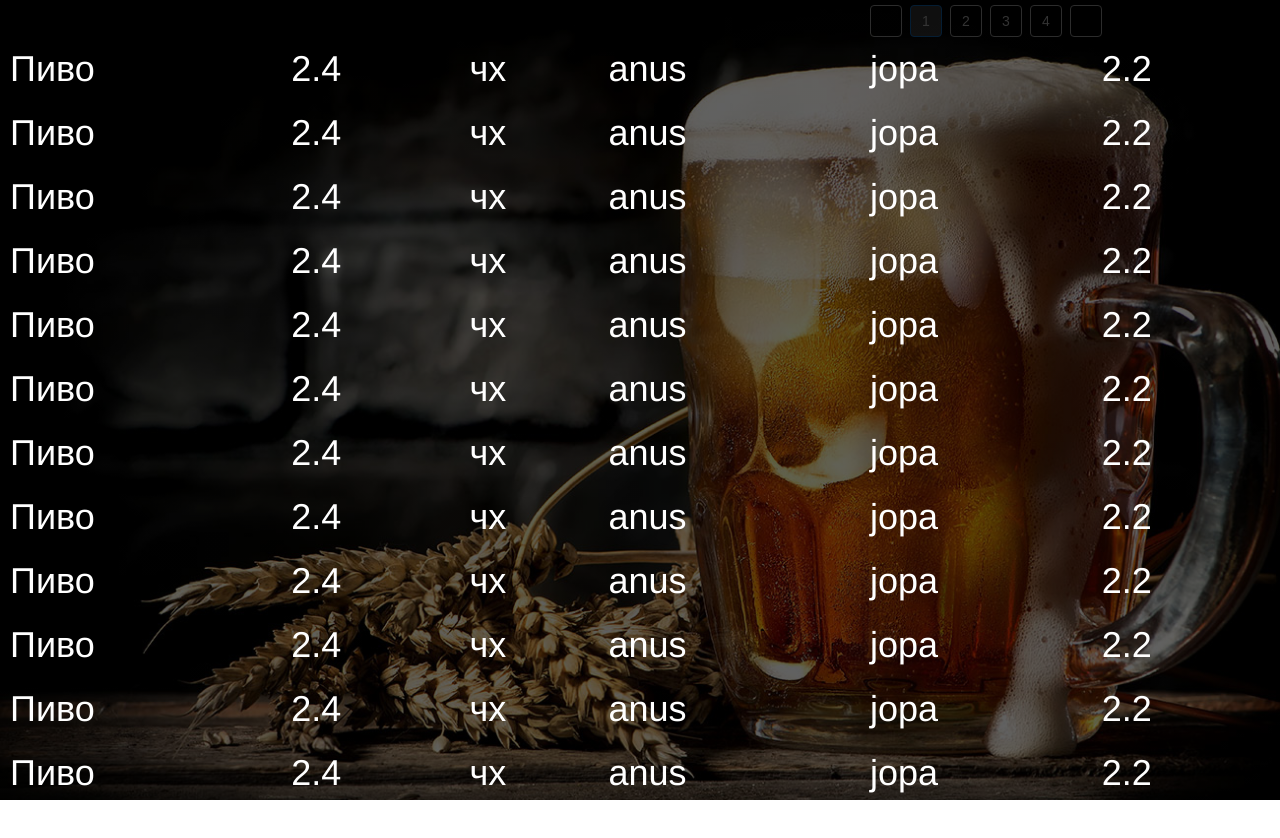
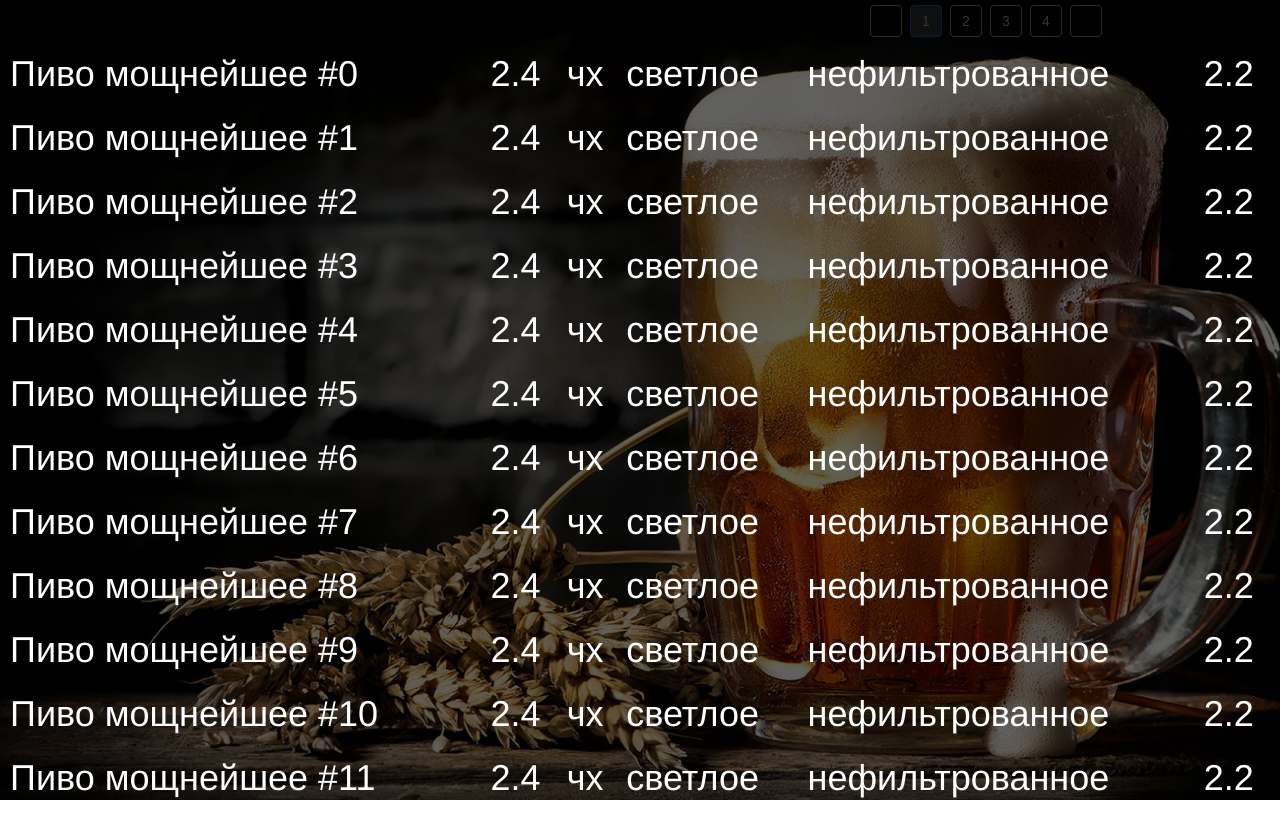
Before and after one commit to dowellkin/mavra20, a Vue app: page / in a window 1280 px wide. Shown: the top 838 px of the page. Built offline with nearby package versions, Linux system fonts and the light colour scheme.

Commit message:
change info

```diff
--- a/src/App.vue
+++ b/src/App.vue
@@ -1,15 +1,22 @@
 <template>
   <div id="app">
 
-		<a-row class="header" type="flex" justify="space-around" align="middle">
+		<a-row class="header" type="flex" justify="space-around" align="middle" style="margin-bottom: 5px">
 			<a-col>
 				<a-icon class="icon" type="plus" @click="openmodal('add')"/>
 				<a-modal :visible="modal.add.visible" @cancel="closemodal('add')">
-
+					<span slot="percent" slot-scope="text">{{text}}%</span>
+					<span slot="price" slot-scope="text">{{text}}р.</span>
 				</a-modal>
 			</a-col>
 			<a-col>
-				<a-icon class="icon" type="setting" />
+				<a-icon class="icon" type="setting" @click="openmodal('settings')"/>
+				<a-modal :visible="modal.settings.visible" @cancel="closemodal('settings')">
+					<p>
+						test
+						<a-input v-model="onScreen" type="number" min=1></a-input>
+					</p>
+				</a-modal>
 			</a-col>
 			<a-col>
 				<a-pagination v-model="page" :total="beerData.length" :pageSize="onScreen" @change="onPageChange"/>
@@ -49,6 +56,7 @@ const columns = [
 	{
 		title: 'percent',
 		dataIndex: 'percent',
+    scopedSlots: { customRender: 'percent' },
 	},
 	{
 		title: 'country',
@@ -65,6 +73,7 @@ const columns = [
 	{
 		title: 'price',
 		dataIndex: 'price',
+    scopedSlots: { customRender: 'price' },
 	},
 ]
 
@@ -73,11 +82,11 @@ const beerData = []
 for(let i = 0; i < 50; i++){
 	beerData.push({
 		id: i,
-		name: "Пиво",
+		name: "Пиво мощнейшее #" + i ,
 		percent: "2.4",
 		country: "чх",
-		brightness: "anus",
-		type: "jopa",
+		brightness: "светлое",
+		type: "нефильтрованное",
 		price: "2.2"
 	})
 }
@@ -89,12 +98,15 @@ export default {
 			columns,
 			beerData,
 			page: 1,
-			onScreen: 15,
+			onScreen: 14,
 			interval: 0,
 			modal: {
 				add: {
 					visible: false
-				}
+				},
+				settings: {
+					visible: false
+				},
 			}
 		}
 	},
@@ -182,6 +194,7 @@ body{
 	border: none;
 	font-size: 36px;
 	color: #fff;
+	cursor: pointer;
 }
 .header{
 	color: #fff;
```
